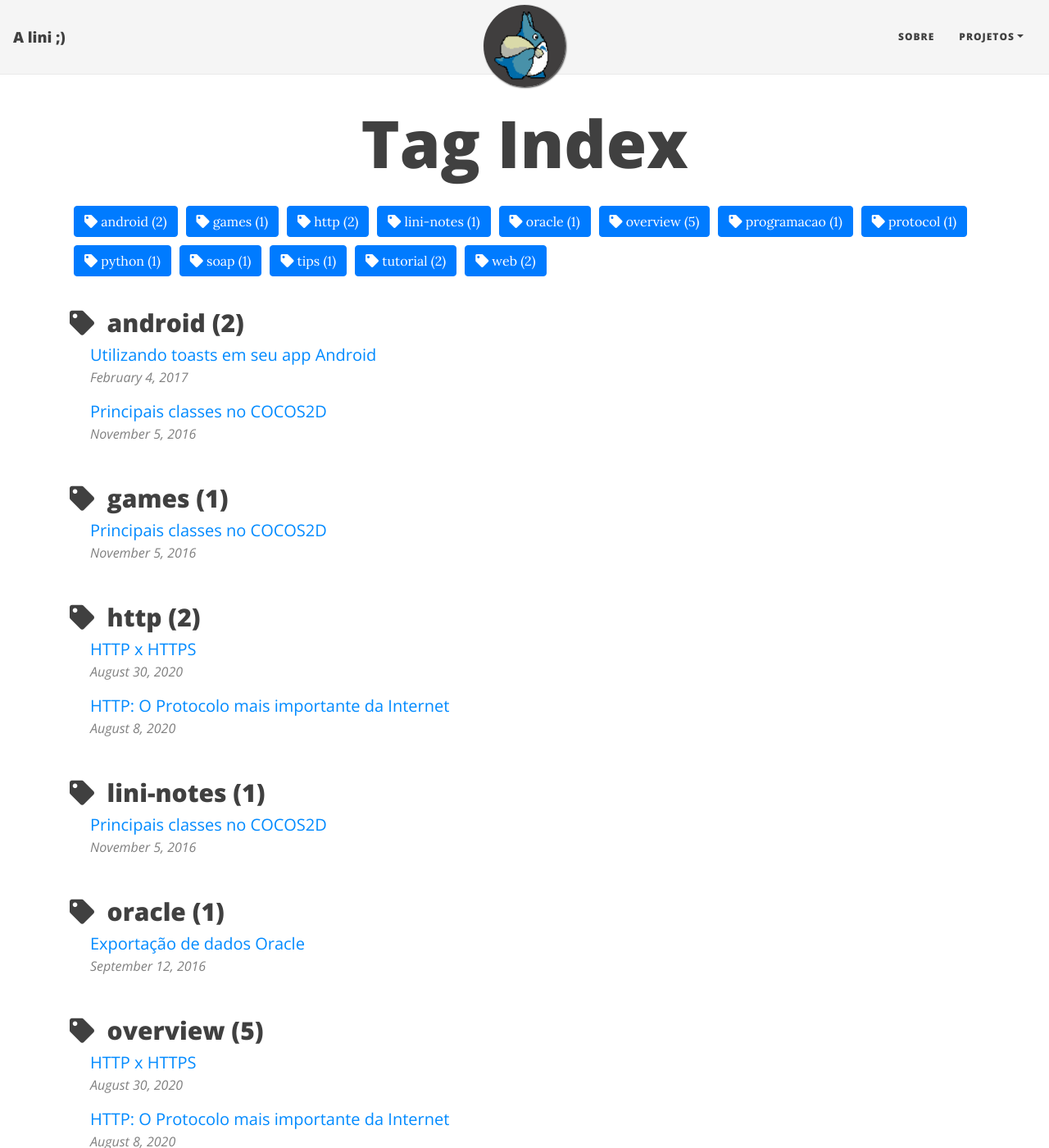
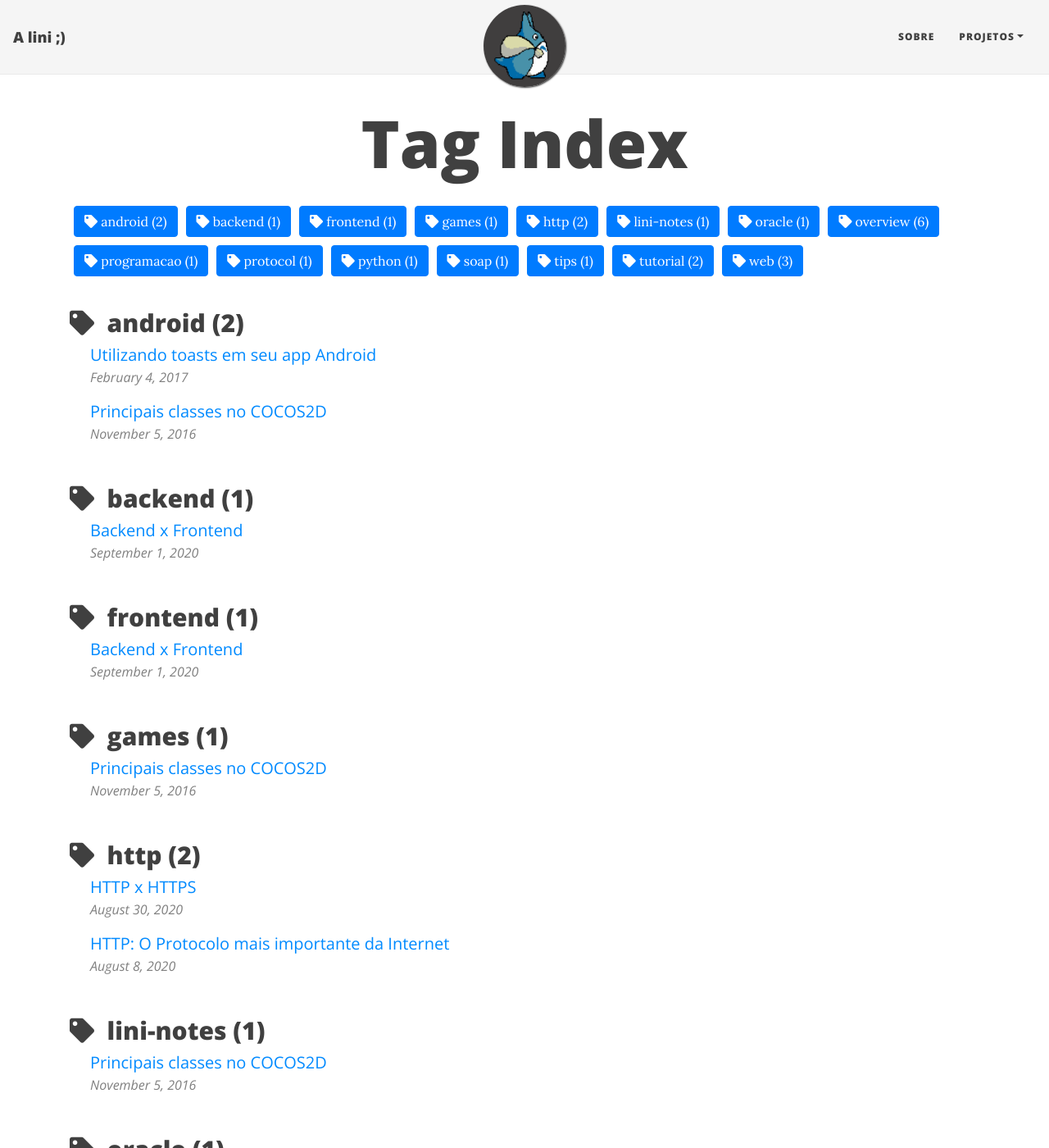
Before and after one commit to liniribeiro/liniribeiro.github.io, a Jekyll site: the page built from tags.html, in a window 1280 px wide and 1400 px high. Shown: the whole window at 82% size. Built offline with Jekyll 4.4.1, drawn with Linux system fonts in a browser that asks for light colours; nearby versions of some CDN libraries; some of the changed text lies outside the part shown.

Commit message:
Adicionando post backendxfrontend e ajustando pagina about

```diff
--- a/assets/css/main.css
+++ b/assets/css/main.css
@@ -895,15 +895,6 @@
 
 /* CSS Alini */
 
-.alini-img {
-    border-radius: 20%;
-    width: 25%;
-    display: inline-block;
-    /* text-align: center; */
-    float: right;
-    /* padding: 10px 10px 10px 10px; */
-    /* margin: 10px 10px 10px 10px; */
-}
 
 
 .aliniborder {
@@ -919,8 +910,7 @@
   border-bottom: hidden;
   border-top: hidden;
   border-radius: 0%;
-  /* margin: 5px;
-  padding: 5px 45px 5px; */
+
   text-align: left;
 }
 
@@ -931,8 +921,6 @@
   border-top: hidden;
   border-radius: 0%;
   background-color: white;
-  /* margin: 5px 5px 5px;
-  padding: 5px 45px 5px; */
   text-align: left;
 }
 
@@ -996,3 +984,42 @@
     /* float: none;
   }
 } */
+
+
+.video-content {
+  width: 560px;
+  margin: 2em auto;
+}
+
+.presentation{
+  padding:5rem;
+  margin-left: 7rem;
+  margin-right: 7rem;
+}
+
+
+.skills{
+  padding:5rem;
+  margin-left: 5rem;
+  margin-right: 5rem;
+  align-content: center;
+}
+
+.alini-img {
+  width: 25%;
+}
+
+
+.about-full-img {
+  display: block;
+  margin: 2em auto;
+}
+
+#outer {
+  width: 100%;
+  text-align: center;
+}
+
+#inner {
+  display: inline-block;
+}
```
Also changed, not shown: _posts/2020-09-01-backendxfrontend.md (added, +62 -0 lines), aboutlini.md (+48 -20 lines), assets/posts/about/alini.png (added), assets/posts/about/girl.png (added), assets/posts/about/programs.png (added), assets/posts/about/skill2.png (added), assets/posts/about/skills.png (added), assets/posts/about/skils.png (added), assets/posts/frontend-backend/back-front-thu.png (added), assets/posts/frontend-backend/back-front.png (added), assets/posts/frontend-backend/backend.png (added), assets/posts/frontend-backend/front-frameworks.png (added), assets/posts/frontend-backend/frontend.png (added), assets/posts/frontend-backend/girl.png (added), 2 more files.
